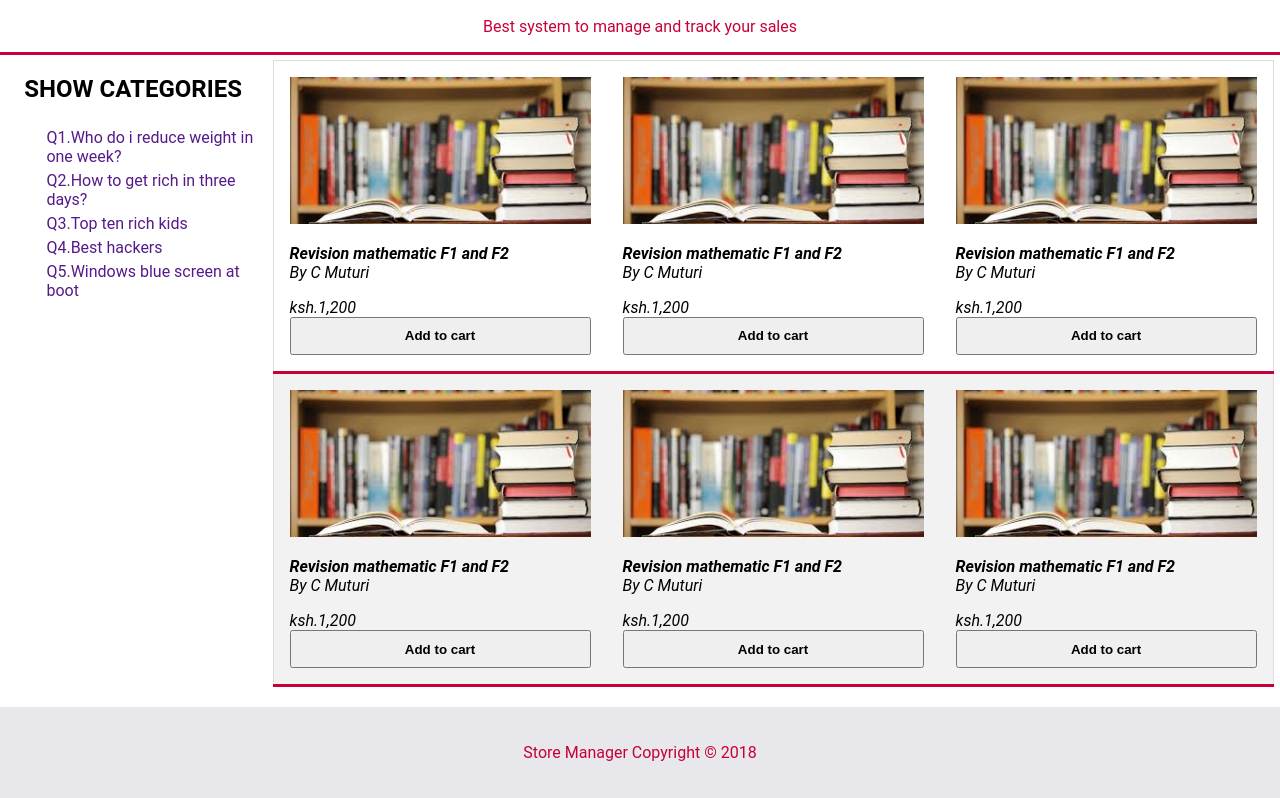
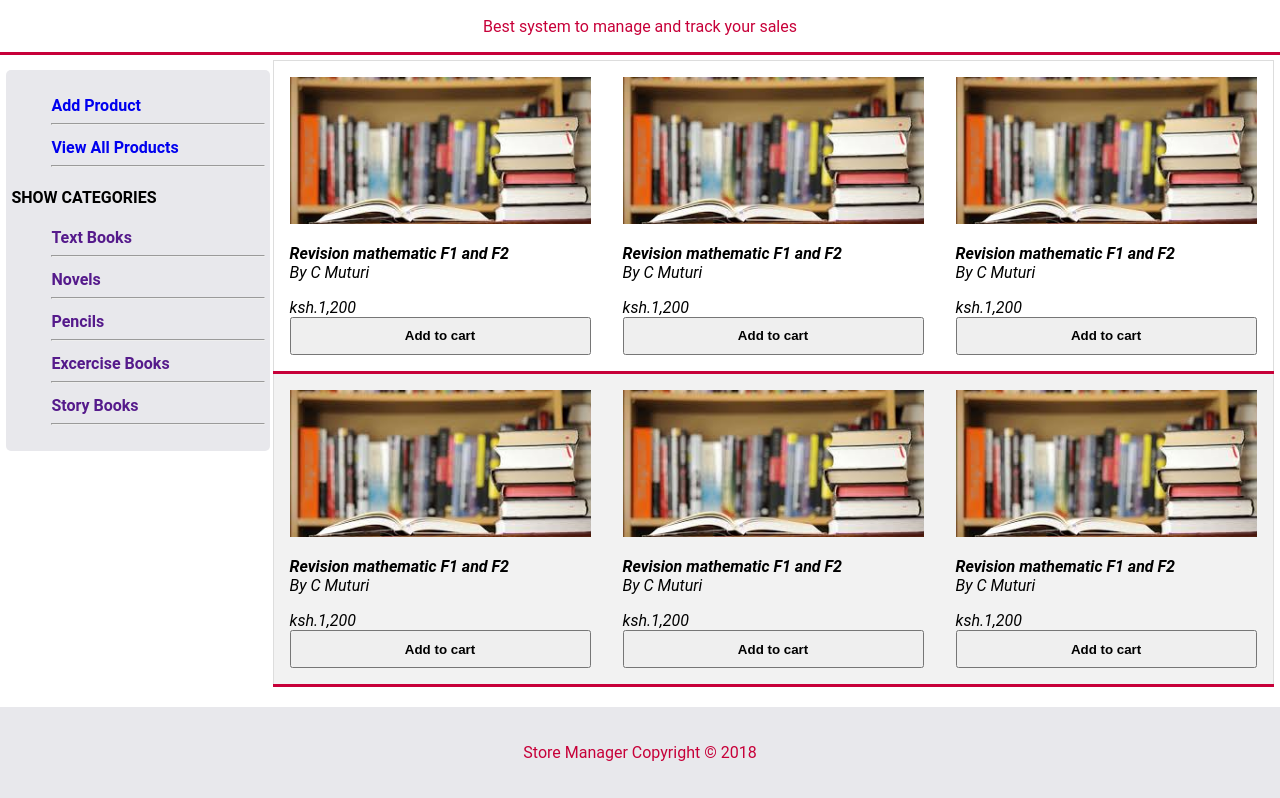
Before and after one commit to kelvinwm/store-manager, a plain HTML site: page UI/home.html in a window 1280 px wide. Shown: the part 106-904 px from the top of the page. Drawn offline with Linux system fonts and the light colour scheme.

Commit message:
[#161040946] modify the sidebar column with the id #cotegories to add a link to 'Add Product' to enable the user to navigate to add new product page

```diff
--- a/UI/css/style.css
+++ b/UI/css/style.css
@@ -125,11 +125,14 @@ img {
 	float: left;
 	width: 20%;
 	border-radius: 5px;
+	background: #E8E8EC;
+	margin-top: 15px;
+	padding: 5px;
 }
 #categories li{
     padding-top: 5px;
     list-style: none;
-    color: #ffffff;
+    color:  #C70039;
 }
 #categories h1{
 	text-align: center;
--- a/UI/home.html
+++ b/UI/home.html
@@ -108,16 +108,19 @@
           </div>
         </div>
         <div id="categories">
-          <h1>SHOW CATEGORIES</h1>
           <ul>
-            <li><a href=""> Q1.Who do i reduce weight in one week?</a></li>
-            <li><a href=""> Q2.How to get rich in three days?</a></li>
-            <li><a href=""> Q3.Top ten rich kids</a></li>
-            <li><a href=""> Q4.Best hackers</a></li>
-            <li><a href=""> Q5.Windows blue screen at boot</a></li>
+            <li><b><a href="addproduct.html">Add Product</a></b></li><hr>
+            <li><b><a href="home.html">View All Products</a></b></li><hr>
+          </ul>
+            <h4>SHOW CATEGORIES</h>
+          <ul>
+            <li><a href="">Text Books</a></li><hr>
+            <li><a href="">Novels</a></li><hr>
+            <li><a href="">Pencils</a></li><hr>
+            <li><a href="">Excercise Books</a></li><hr>
+            <li><a href="">Story Books</a></li><hr>
           </ul>
         </div>
-
       </div>
     </section>
     <footer>
```
Also changed, not shown: UI/addproduct.html (+4 -8 lines), UI/product.html (+2 -6 lines).
